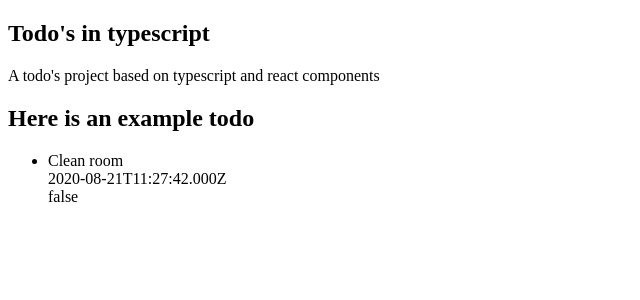
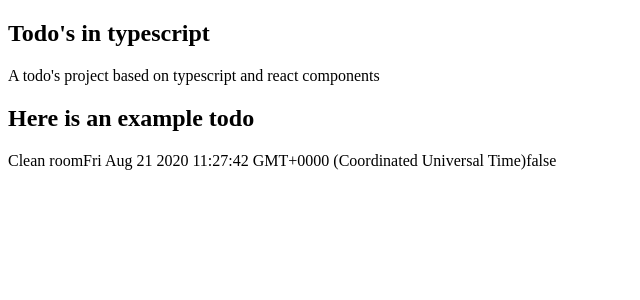
Before and after one commit to mvuong789/feature-playground, a React app: page / in a window 1280 px wide. Shown: the top 300 px of the page, without its empty margins (0-640 px from the left). Built offline with nearby package versions, Linux system fonts and the light colour scheme.

Commit message:
Added in a todo component which Todos now renders

```diff
--- /dev/null
+++ b/src/components/todo/Todo.tsx
@@ -0,0 +1,21 @@
+import React from 'react';
+
+import { ITodo } from '../../features/todos/Todos.config';
+
+type TodoProps = {
+  todo: ITodo
+};
+
+const Todo = ({ todo }: TodoProps) => {
+  const { text, dateAdded, done } = todo;
+
+  return (
+    <article>
+      <span>{text}</span>
+      <span>{dateAdded.toString()}</span>
+      <span>{done.toString()}</span>
+    </article>
+  )
+};
+
+export default Todo;
--- a/src/features/todos/Todos.tsx
+++ b/src/features/todos/Todos.tsx
@@ -1,6 +1,7 @@
 import React from 'react';
 
 import { ITodo } from './Todos.config';
+import Todo from '../../components/todo/Todo';
 
 type TodosProps = {
   todos: ITodo[]
@@ -8,20 +9,19 @@ type TodosProps = {
 
 const Todos = ({ todos }: TodosProps) => {
   const displayTodos = todos.map((todo) => {
-    const { id, text, dateAdded, done } = todo;
+    const { id } = todo;
     return (
-      <li key={`todo-${id}`}>
-        <div>{text}</div>
-        <div>{dateAdded.toISOString()}</div>
-        <div>{done.toString()}</div>
-      </li>
-    )
+      <Todo
+        key={`todo-${id}`}
+        todo={todo}
+      />
+    );
   });
 
   return (
-    <ul>
+    <div>
       {displayTodos}
-    </ul>
+    </div>
   )
 };
 
```
